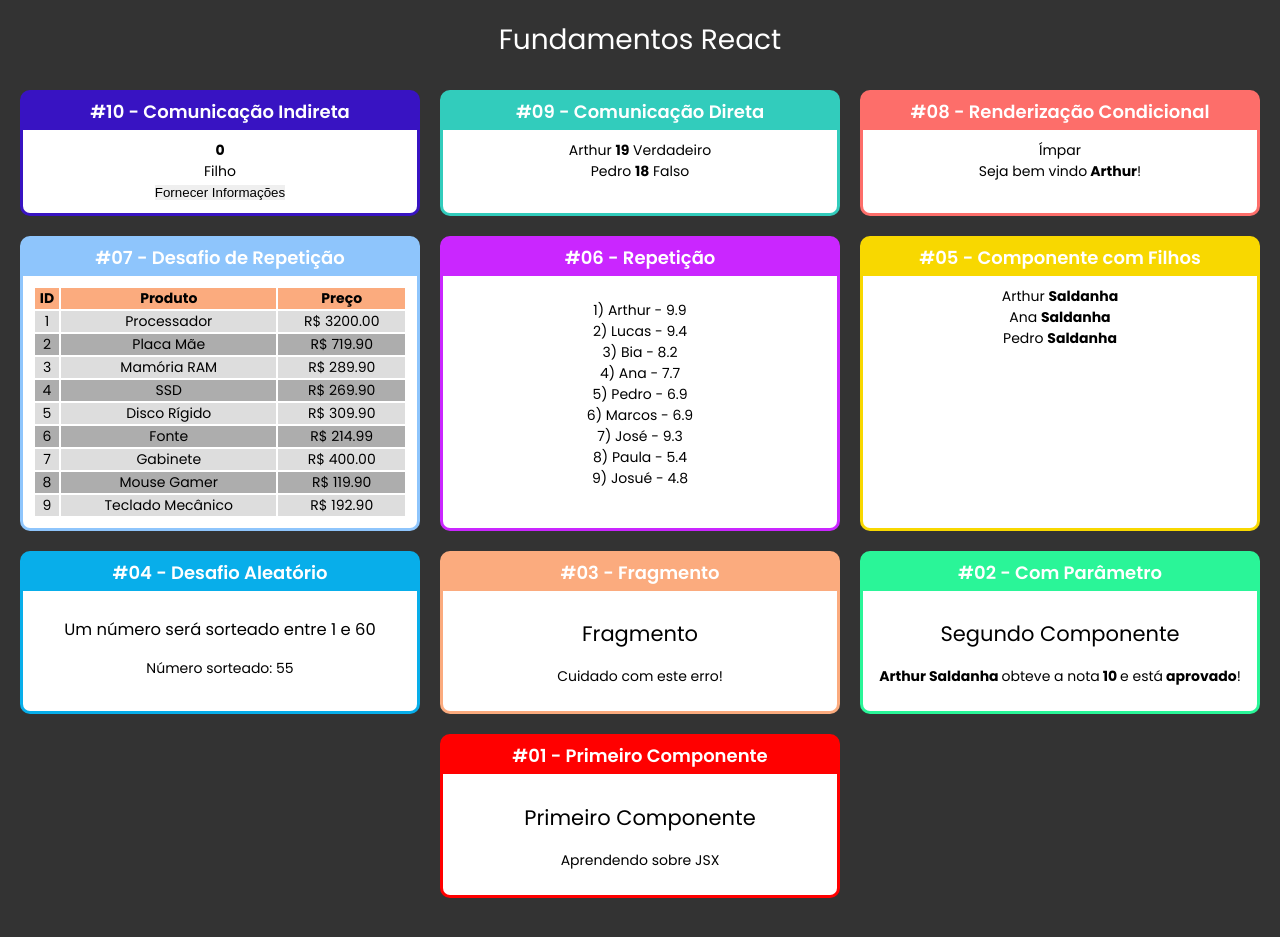
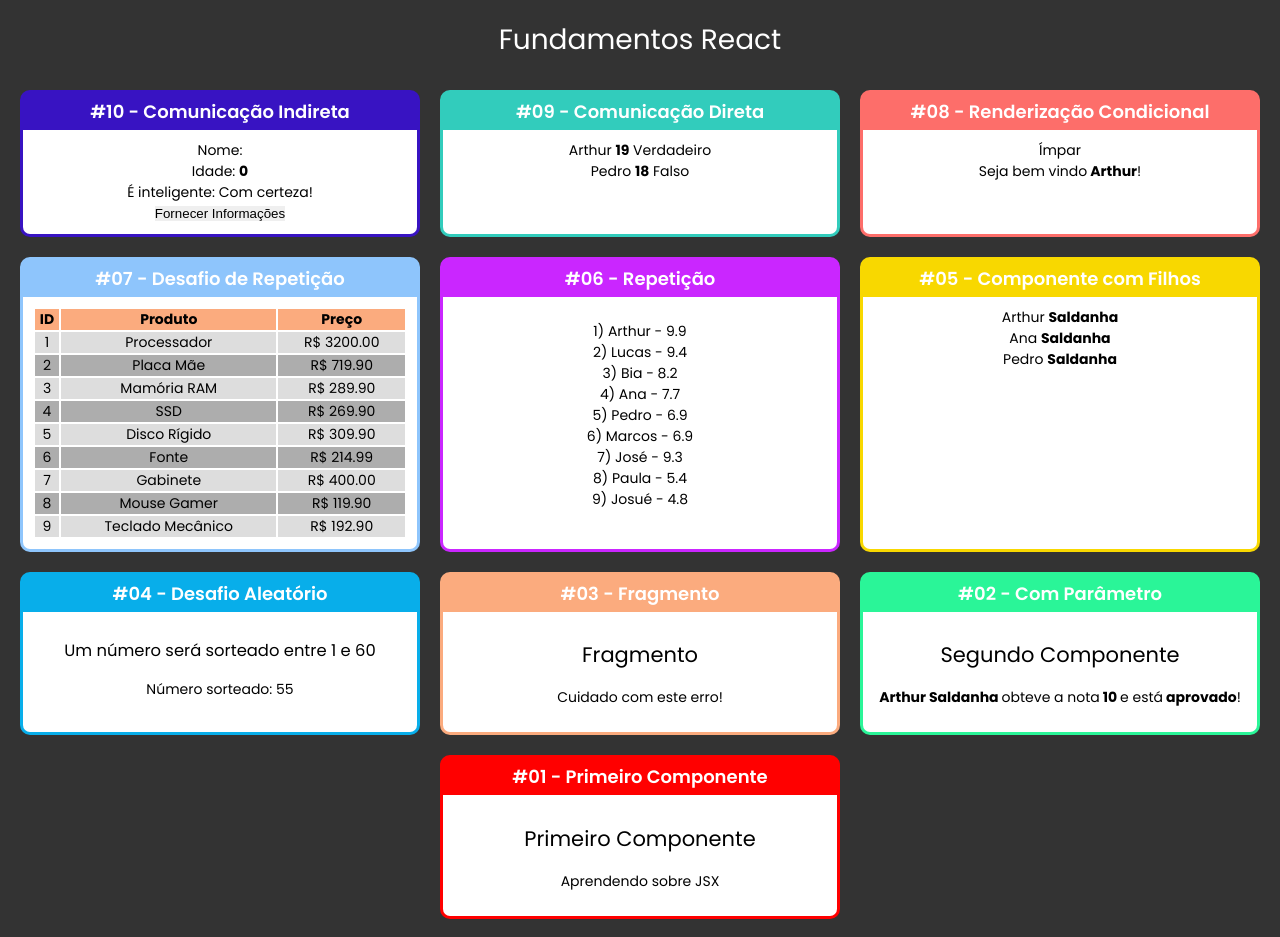
Before and after one commit to arthursaldanha/Learning-ReactJS, a React (Create React App) app: page / in a window 1280 px wide. Before the commit the page ends 916 px from the top, so only its background shows below. Built offline with nearby package versions, Linux system fonts and the light colour scheme.

Commit message:
Atualizando o estado do Componente com useState

```diff
--- a/src/components/comunicacao/IndiretaFilho.jsx
+++ b/src/components/comunicacao/IndiretaFilho.jsx
@@ -1,19 +1,26 @@
 import React from 'react';
 
-const comunicacaoFilho = (props) => {
+const comunicacaoIndiretaFilho = (props) => {
+   const min = 20;
+   const max = 60;
+
+   const gerarIdade = () => {
+      return parseInt(Math.floor(Math.random() * (max - min + 1) + min))
+   }
+
+   const gerarNerd = () => {
+      return Math.random() > 0.5
+   }
+
+   const callback = props.quandoClicar;
 
    return (
       <div>
-         <div>Filho</div>
-         <button onClick={
-            function (e) {
-               return props.quandoClicar("Arthur", 19, true)
-            }
-         }>
+         <button onClick={ _ => callback("Arthur", gerarIdade(), gerarNerd())}>
             Fornecer Informações
          </button>
       </div>
    );
 }
 
-export default comunicacaoFilho;
+export default comunicacaoIndiretaFilho;
--- a/src/components/comunicacao/IndiretaPai.jsx
+++ b/src/components/comunicacao/IndiretaPai.jsx
@@ -1,29 +1,29 @@
-import React from 'react';
+import React, { useState } from 'react';
 import IndiretaFilho from './IndiretaFilho.jsx';
 
-const comunicacaoPai = (props) => {
-   let nome = "";
-   let idade = 0;
-   let nerd = true;
+const ComunicacaoIndiretaPai = (props) => {
+   const [ nome, setNome ] = useState("");
+   const [ idade, setIdade ] = useState(0);
+   const [ nerd, setNerd ] = useState(true);
 
    function fornecerInformacoes(nomeParam, idadeParam, nerdParam) {
-      nome = nomeParam;
-      idade = idadeParam;
-      nerd = nerdParam;
+      setNome(nomeParam)
+      setIdade(idadeParam)
+      setNerd(nerdParam)
 
-      console.log(nomeParam, idadeParam, nerdParam);
+      console.log(nome, idade, nerd);
    }
 
    return (
       <div>
          <div>
-            <span>{nome} </span>
-            <span><strong>{idade}</strong></span>
-            <span> {nerd}</span>
+            <div>Nome: {nome} </div>
+            <div> Idade: <strong>{idade}</strong></div>
+            <div>É inteligente: {nerd ? "Com certeza!" : "Não tem o dom!"}</div>
          </div>
          <IndiretaFilho quandoClicar={fornecerInformacoes}/>
       </div>
    );
 }
 
-export default comunicacaoPai;
+export default ComunicacaoIndiretaPai;
```
